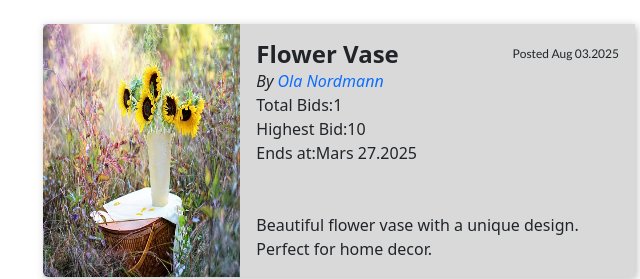
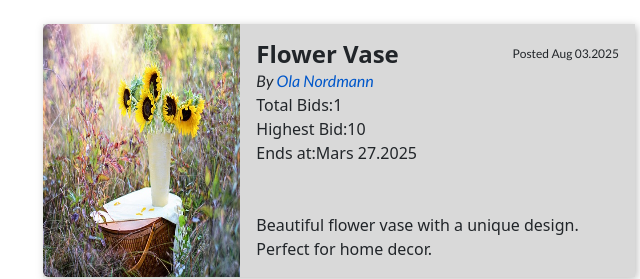
Before and after one commit to Padletut/semester-project-2, a website built with Vite: page src/detail.html in a window 1280 px wide. Shown: the part 268-547 px from the top of the page, 81-721 px from the left. Built offline with nearby package versions, Linux system fonts and the light colour scheme; no server answers.

Commit message:
feat: consolidate card-author styles and ensure link color is applied

```diff
--- a/src/scss/components/_cards.scss
+++ b/src/scss/components/_cards.scss
@@ -4,6 +4,16 @@
   width: 19rem;
   background: variables.$card-bg;
   filter: drop-shadow(2px 2px 4px rgba(0, 0, 0, 0.25));
+
+  .card-author {
+    cursor: pointer;
+    font-family: "Lato", sans-serif;
+    font-size: 16px;
+    font-weight: 400;
+    a {
+      color: variables.$link-color;
+    }
+  }
 
   @media (max-width: 767px) {
     width: 100%;
@@ -35,15 +45,6 @@
     background: rgba(0, 0, 0, 0.66);
     width: 50%;
     margin-top: 9.5rem;
-  }
-
-  .card-author {
-    font-family: "Lato", sans-serif;
-    font-size: 16px;
-    font-weight: 400;
-    a {
-      color: variables.$link-color;
-    }
   }
 
   .card-text {
@@ -91,6 +92,16 @@
 .card-detail {
   a {
     text-decoration: none;
+  }
+
+  .card-author {
+    cursor: pointer;
+    font-family: "Lato", sans-serif;
+    font-size: 16px;
+    font-weight: 400;
+    a {
+      color: variables.$link-color;
+    }
   }
 
   .row {
```
